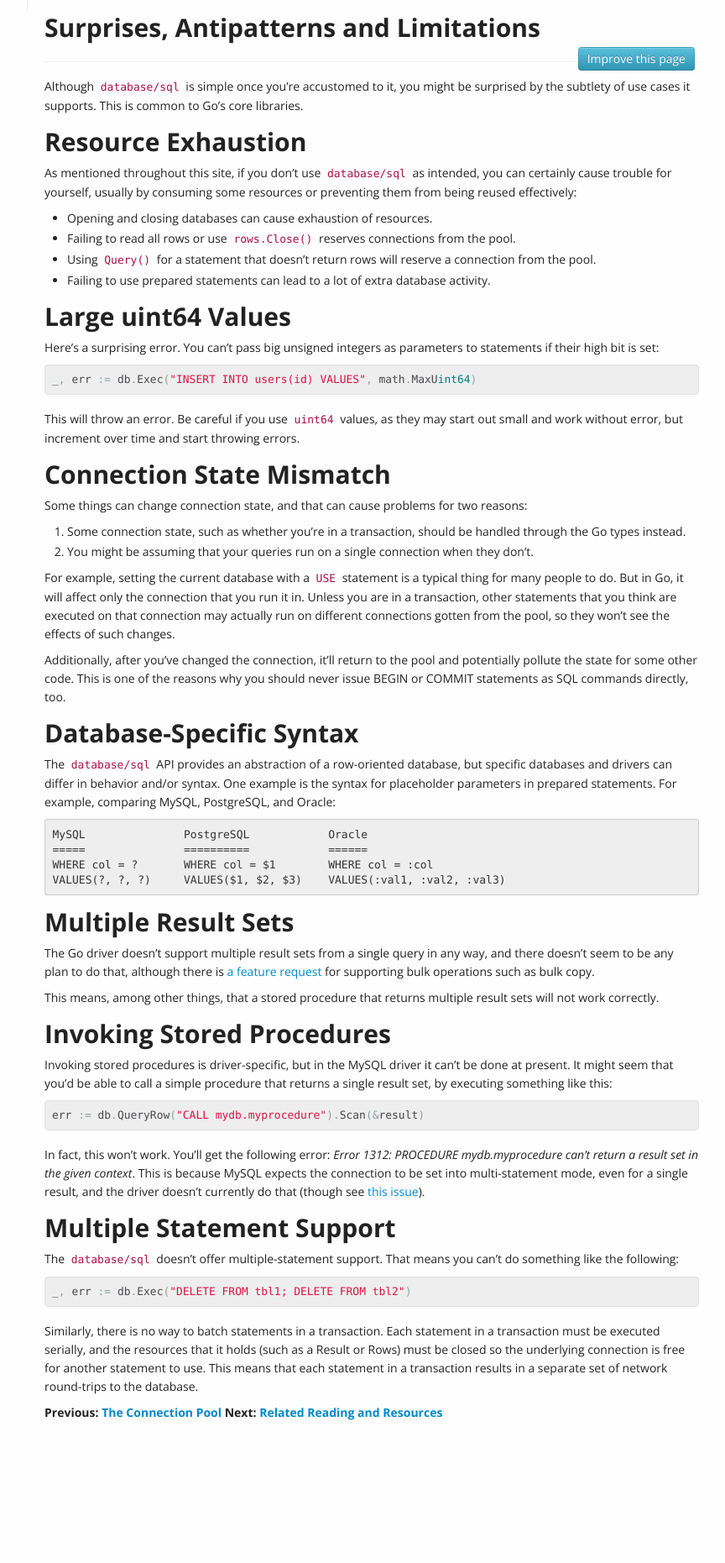
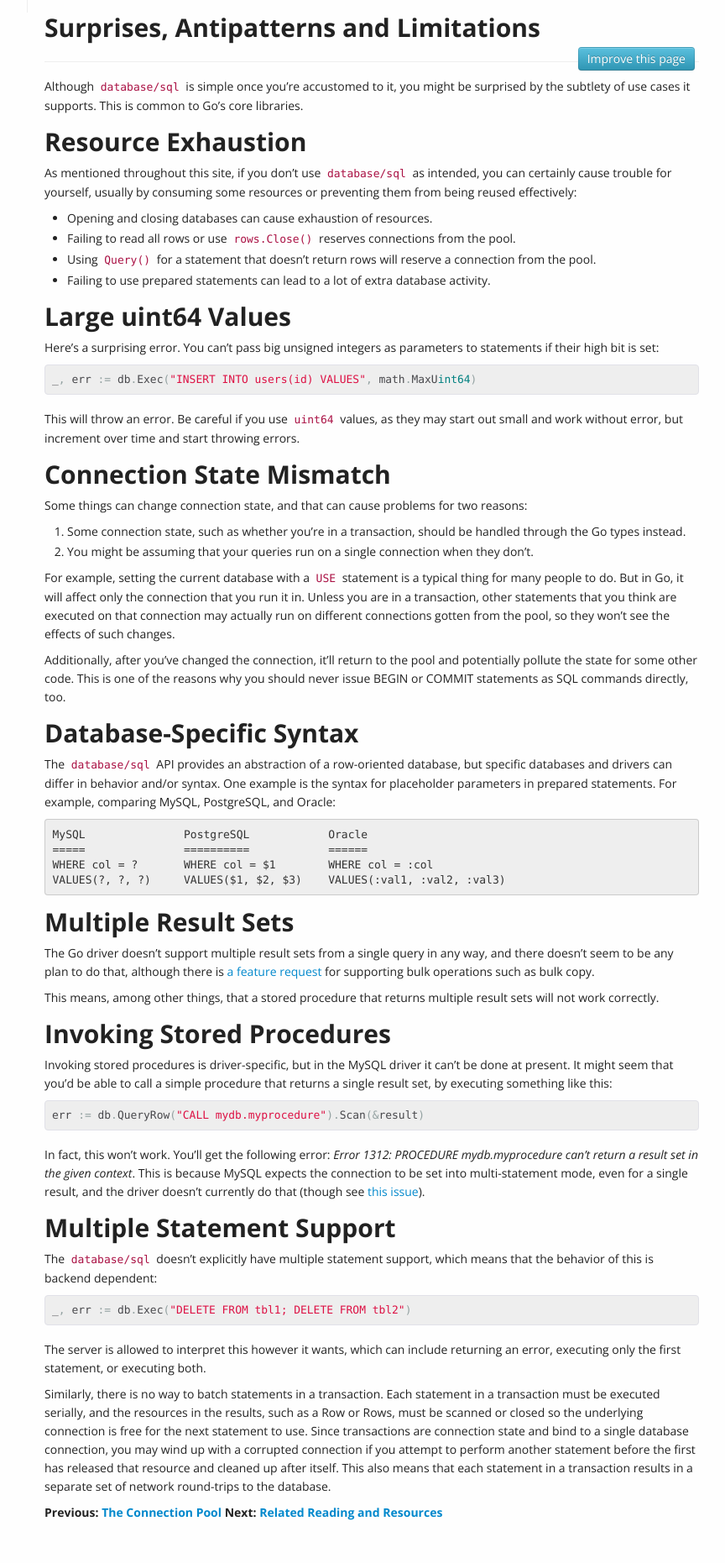
Before and after one commit to VividCortex/go-database-sql-tutorial, a Jekyll site: the page built from surprises.md, in a window 1280 px wide. Shown: the whole page at 84% size, without its empty margins (277-1141 px from the left). Built offline with Jekyll 4.4.1, drawn with Linux system fonts in a browser that asks for light colours; before the commit the page ends 1742 px from its top, so only the background shows below that.

Commit message:
revise section on multi-statement support
The SQL that you Exec/Query/Etc is sent to the server whether it's one statement, two statements, a haiku, or the collected works of William Shakespeare.  I believe the driver *must* send it up in a single round-trip (ie, I don't think it can actually attempt to parse and split the query on the sly), but the backend can decide how to execute it.

For instance, I know that multi-statement execs work with PostgreSQL and lib/pq for N statements, as this is how `sqlx.LoadFile` (naively) works;  when I discovered this behavior was particular to PostgreSQL and not shared by SQLite and MySQL, that API had already been added and I didn't want to break it, even though it doesn't work reliably.

I've also expanded the transaction section to mention the fact that you can completely hose a connection if you don't execute statements serially, and removed a bit about releasing resources from a Result, which never has any associated connection resources (Exec returns them immediately).

```diff
--- a/surprises.md
+++ b/surprises.md
@@ -100,17 +100,23 @@ issue](https://github.com/go-sql-driver/mysql/issues/66)).
 Multiple Statement Support
 ==========================
 
-The `database/sql` doesn't offer multiple-statement support. That means you
-can't do something like the following:
+The `database/sql` doesn't explicitly have multiple statement support, which means
+that the behavior of this is backend dependent:
 
 <pre class="prettyprint lang-go">
 _, err := db.Exec("DELETE FROM tbl1; DELETE FROM tbl2")
 </pre>
 
+The server is allowed to interpret this however it wants, which can include
+returning an error, executing only the first statement, or executing both.
+
 Similarly, there is no way to batch statements in a transaction. Each statement
-in a transaction must be executed serially, and the resources that it holds
-(such as a Result or Rows) must be closed so the underlying connection is free
-for another statement to use. This means that each statement in a transaction
+in a transaction must be executed serially, and the resources in the results,
+such as a Row or Rows, must be scanned or closed so the underlying connection is free
+for the next statement to use.  Since transactions are connection state and bind
+to a single database connection, you may wind up with a corrupted connection if
+you attempt to perform another statement before the first has released that resource
+and cleaned up after itself.  This also means that each statement in a transaction
 results in a separate set of network round-trips to the database.
 
 **Previous: [The Connection Pool](connection-pool.html)**
```
